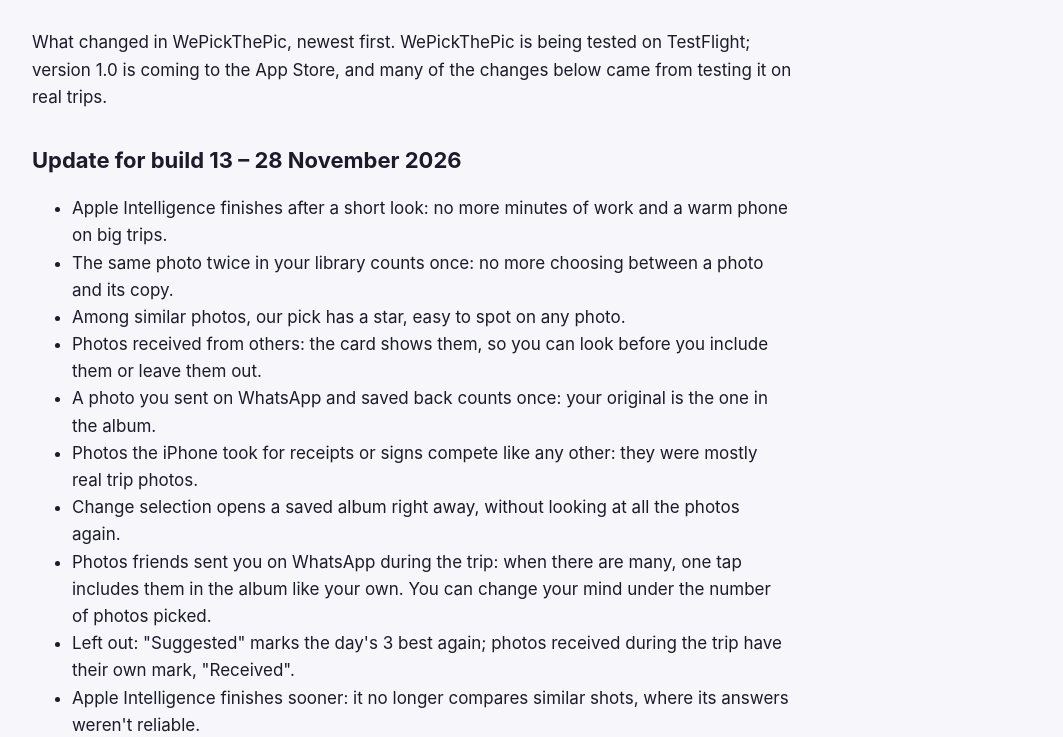
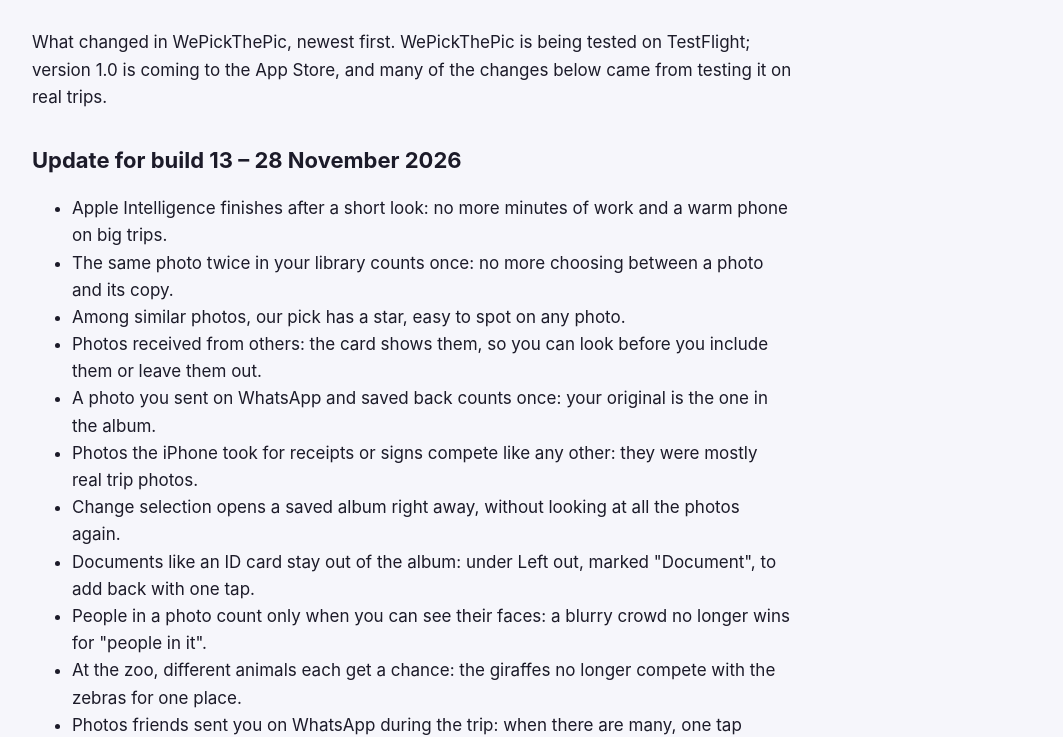
Before and after one commit to ssmartin/wepickthepic-website, a plain HTML site: page changes/index.html in a window 1280 px wide. Shown: the part 216-953 px from the top of the page, without its empty margins (108-1171 px from the left). Drawn offline with Linux system fonts and the light colour scheme.

Commit message:
What's new: documents, clear faces, animals
Co-Authored-By: Claude Opus 5.5 <noreply@anthropic.com>

```diff
--- a/changes/index.html
+++ b/changes/index.html
@@ -49,6 +49,9 @@
           <li>A photo you sent on WhatsApp and saved back counts once: your original is the one in the album.</li>
           <li>Photos the iPhone took for receipts or signs compete like any other: they were mostly real trip photos.</li>
           <li>Change selection opens a saved album right away, without looking at all the photos again.</li>
+          <li>Documents like an ID card stay out of the album: under Left out, marked "Document", to add back with one tap.</li>
+          <li>People in a photo count only when you can see their faces: a blurry crowd no longer wins for "people in it".</li>
+          <li>At the zoo, different animals each get a chance: the giraffes no longer compete with the zebras for one place.</li>
           <li>Photos friends sent you on WhatsApp during the trip: when there are many, one tap includes them in the album like your own. You can change your mind under the number of photos picked.</li>
           <li>Left out: "Suggested" marks the day's 3 best again; photos received during the trip have their own mark, "Received".</li>
           <li>Apple Intelligence finishes sooner: it no longer compares similar shots, where its answers weren't reliable.</li>
```
